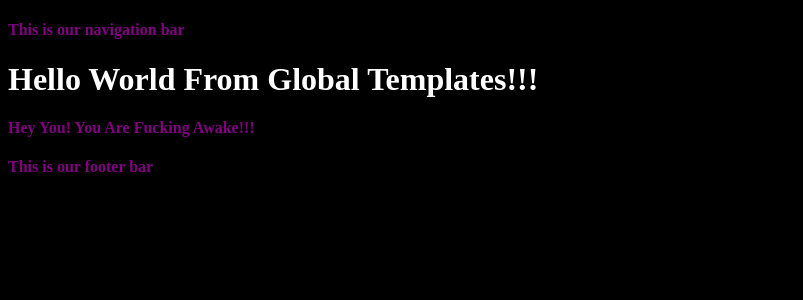
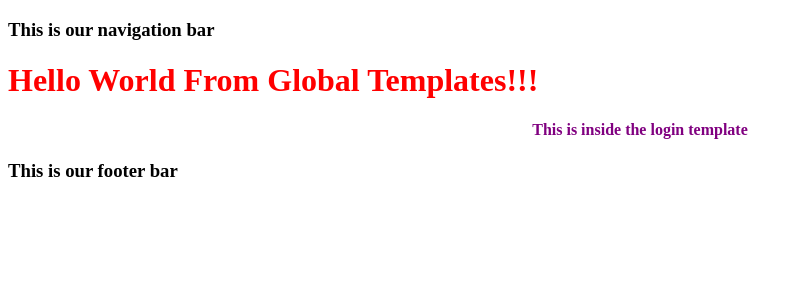
Before and after one commit to Sunhaloo/testing_django, a Django app: page /login/ in a window 1280 px wide. Shown: the top 300 px of the page, without its empty margins (0-803 px from the left). Run offline with Django 5.2, Linux system fonts and the light colour scheme.

Commit message:
U: Fixed Order Of Stylesheet --> Onto Coding Navigation Bar

```diff
--- a/NomNom/NomNom/urls.py
+++ b/NomNom/NomNom/urls.py
@@ -20,7 +20,9 @@ from django.urls import path, include
 
 urlpatterns = [
     # WARNING: the order of "operations" matter
+    # add the main landing page for the website
     path("", include("landing.urls")),
+    # add the login page that will allow the user to handle login of users
     path("login/", include("login.urls")),
     path("admin/", admin.site.urls),
 ]
--- a/NomNom/landing/static/landing/style.css
+++ b/NomNom/landing/static/landing/style.css
@@ -1,4 +1,8 @@
 h2 {
-  color: cyan;
+  color: lime;
   text-align: center;
 }
+
+.test {
+  text-decoration: underline;
+}
--- a/NomNom/landing/templates/landing/landing.html
+++ b/NomNom/landing/templates/landing/landing.html
@@ -12,5 +12,5 @@
 
 <!-- content that will be found inside the `landing.html` page specifically -->
 {% block content %}
-  <h2>Hello World From Landing Page</h2>
+  <h2 class="test">Hello World From Landing Page ( Working? )</h2>
 {% endblock %}
--- a/NomNom/login/static/login/style.css
+++ b/NomNom/login/static/login/style.css
@@ -1,3 +1,4 @@
-h4 {
+.testing {
   color: purple;
+  text-align: center;
 }
--- a/NomNom/login/templates/login/login.html
+++ b/NomNom/login/templates/login/login.html
@@ -9,5 +9,5 @@
 
 <!-- the actual content for the login page -->
 {% block content %}
-  <h4>Hey You! You Are Fucking Awake!!!</h4>
+  <h4 class="testing">This is inside the login template</h4>
 {% endblock %}
--- a/NomNom/static/style.css
+++ b/NomNom/static/style.css
@@ -1,4 +1,3 @@
-html {
-  background-color: black;
-  color: white;
+h1 {
+  color: red;
 }
--- a/NomNom/templates/base.html
+++ b/NomNom/templates/base.html
@@ -10,9 +10,9 @@
     <!-- add a global title -->
     <title>{% block title %}NomNom{% endblock %}</title>
     <!-- link the main style sheet found in `static` folder -->
-    <link href="{% static 'style.css' %}" rel="stylesheet" />
     <link href="{% static 'landing/style.css' %}" rel="stylesheet" />
     <link href="{% static 'login/style.css' %}" rel="stylesheet" />
+    <link href="{% static 'style.css' %}" rel="stylesheet" />
   </head>
   <body>
     <!-- include the navigation bar at the top of `base.html` file -->
--- a/NomNom/templates/footer.html
+++ b/NomNom/templates/footer.html
@@ -4,5 +4,5 @@
 <!-- start of the footer area -->
 <footer>
   <!-- test the footer -->
-  <h4>This is our footer bar</h4>
+  <h3>This is our footer bar</h3>
 </footer>
--- a/NomNom/templates/navbar.html
+++ b/NomNom/templates/navbar.html
@@ -4,5 +4,5 @@
 <!-- start of the navigation bar area -->
 <nav>
   <!-- test the navigation bar -->
-  <h4>This is our navigation bar</h4>
+  <h3>This is our navigation bar</h3>
 </nav>
```
Also changed, not shown: README.md.
